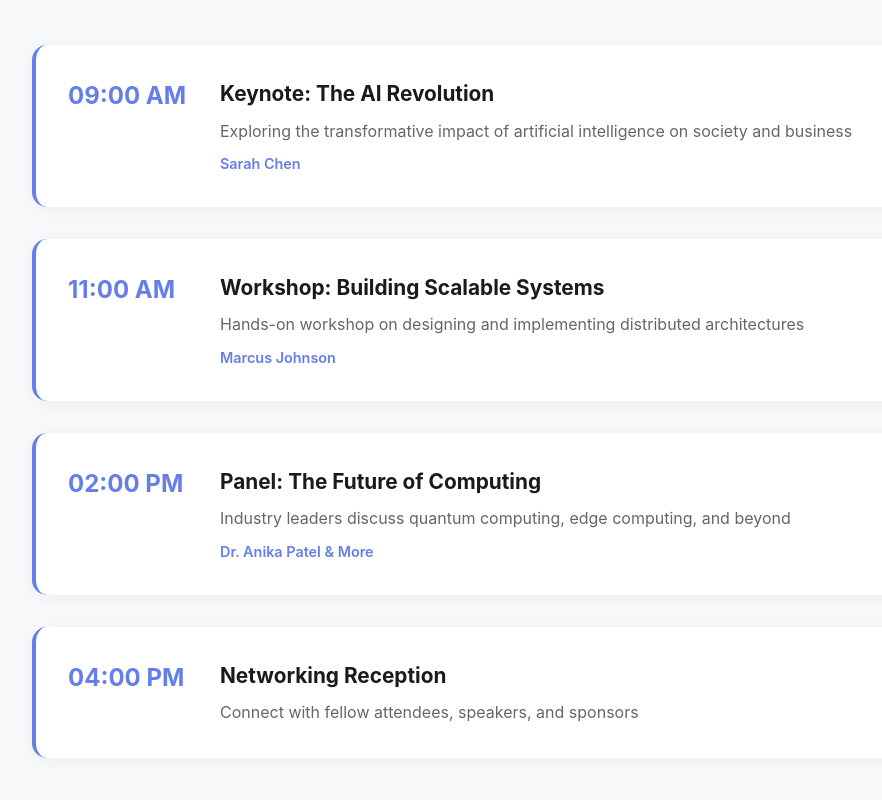
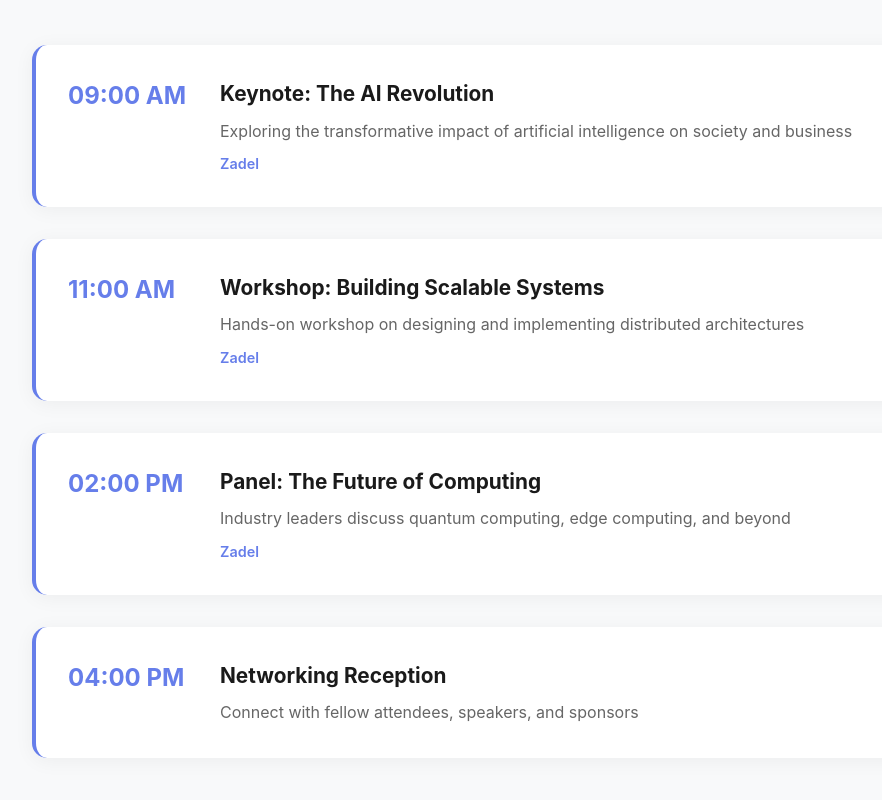
Before and after one commit to zadel01234/Tech-event, a plain HTML site: page index.html in a window 1280 px wide. Shown: the part 2127-2927 px from the top of the page, without its empty margins (158-1040 px from the left). Drawn offline with Linux system fonts and the light colour scheme.

Commit message:
Update index.html

```diff
--- a/index.html
+++ b/index.html
@@ -124,7 +124,7 @@
                 <div class="timeline-content">
                     <h3>Keynote: The AI Revolution</h3>
                     <p>Exploring the transformative impact of artificial intelligence on society and business</p>
-                    <div class="timeline-speaker">Sarah Chen</div>
+                    <div class="timeline-speaker">Zadel</div>
                 </div>
             </div>
             <div class="timeline-item">
@@ -132,7 +132,7 @@
                 <div class="timeline-content">
                     <h3>Workshop: Building Scalable Systems</h3>
                     <p>Hands-on workshop on designing and implementing distributed architectures</p>
-                    <div class="timeline-speaker">Marcus Johnson</div>
+                    <div class="timeline-speaker">Zadel</div>
                 </div>
             </div>
             <div class="timeline-item">
@@ -140,7 +140,7 @@
                 <div class="timeline-content">
                     <h3>Panel: The Future of Computing</h3>
                     <p>Industry leaders discuss quantum computing, edge computing, and beyond</p>
-                    <div class="timeline-speaker">Dr. Anika Patel & More</div>
+                    <div class="timeline-speaker">Zadel</div>
                 </div>
             </div>
             <div class="timeline-item">
```
